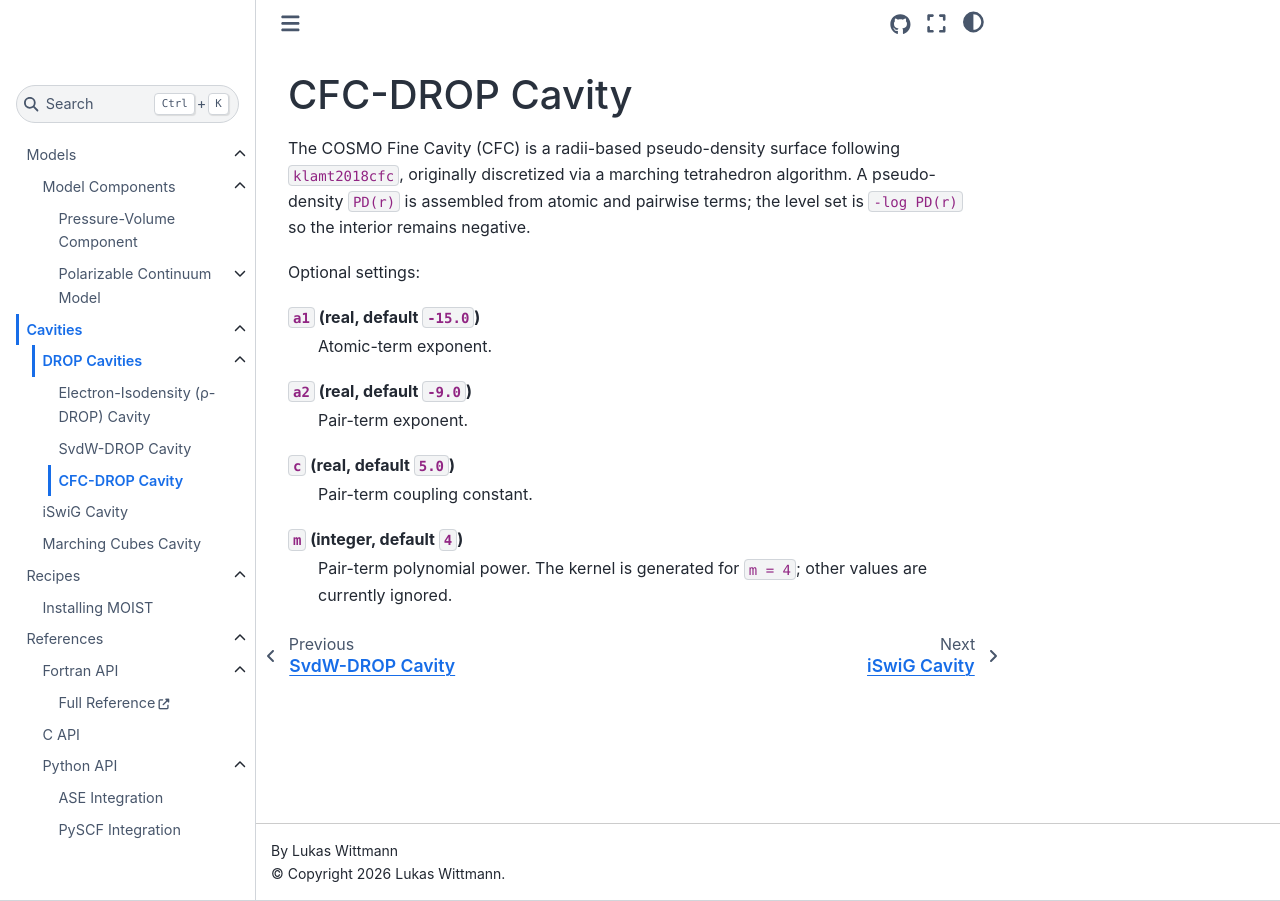
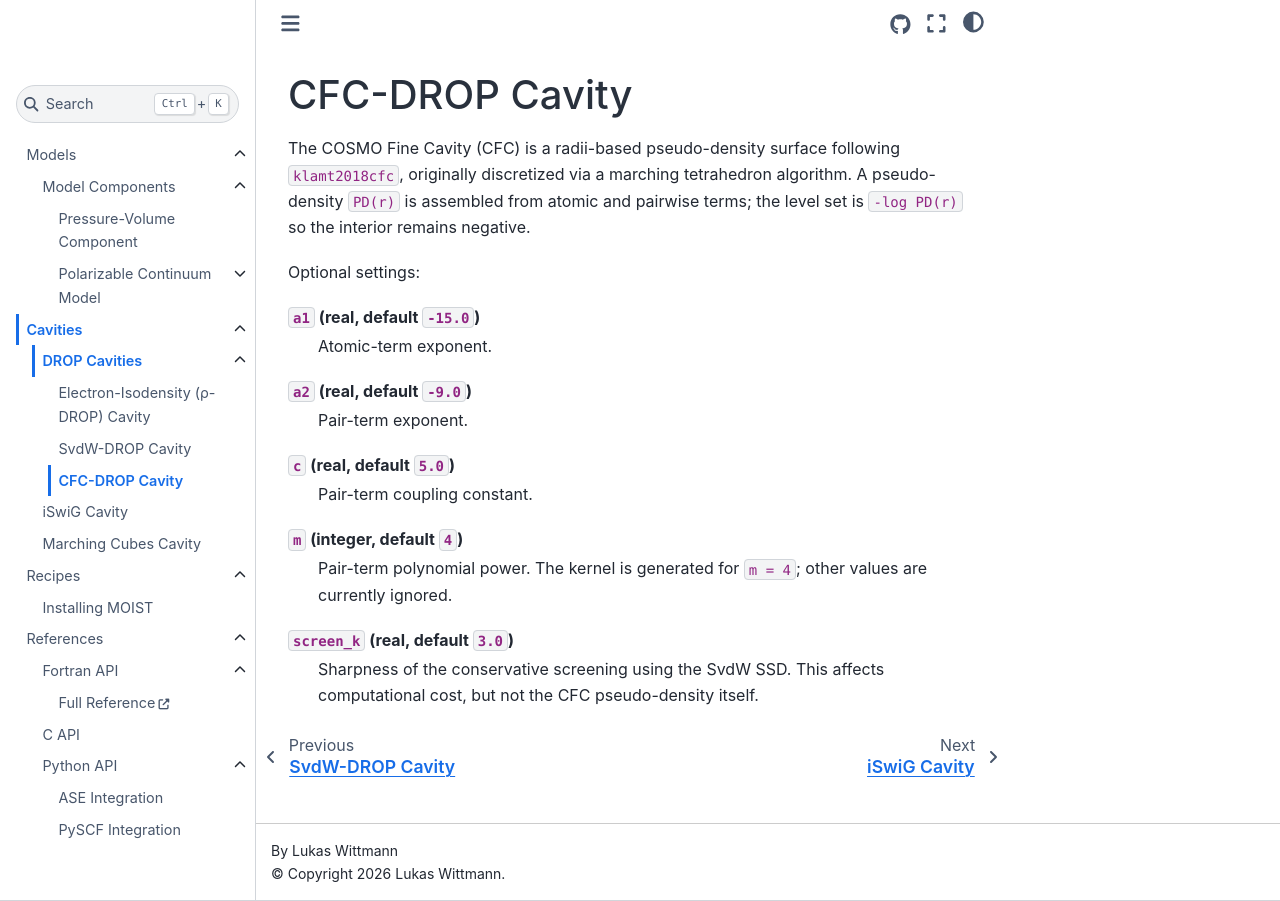
Before and after one commit to lukaswittmann/moist, a Sphinx documentation site: the page built from docs/cavities/cfc.rst, in a window 1280 px wide. Built offline with Sphinx 7.4.7 and the Sphinx Book theme 1.1.4, drawn with Linux system fonts in a browser that asks for light colours; cross-references to code outside the pages are shown as plain code.

Commit message:
Update docs

```diff
--- a/docs/cavities/cfc.rst
+++ b/docs/cavities/cfc.rst
@@ -18,3 +18,7 @@ Optional settings:
 ``m`` (integer, default ``4``)
    Pair-term polynomial power.
    The kernel is generated for ``m = 4``; other values are currently ignored.
+
+``screen_k`` (real, default ``3.0``)
+   Sharpness of the conservative screening using the SvdW SSD.
+   This affects computational cost, but not the CFC pseudo-density itself.
```
